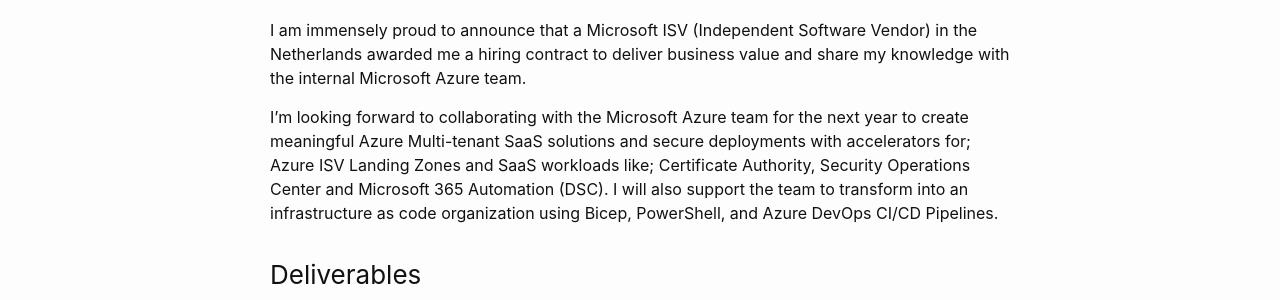
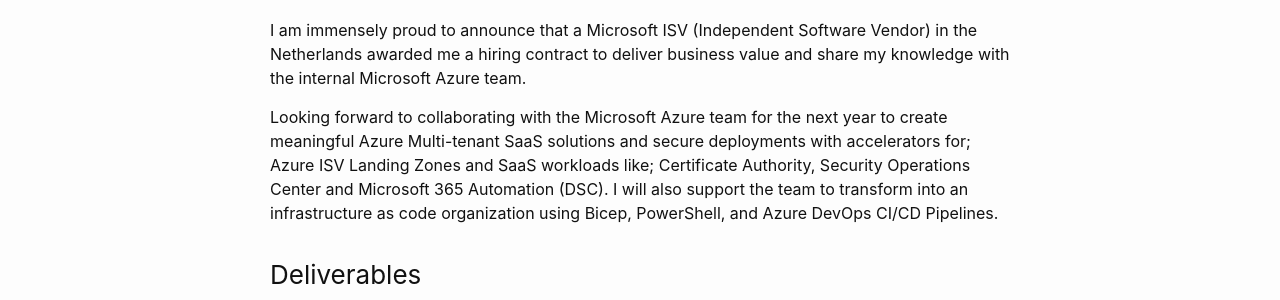
Before and after one commit to msc365/msc365.github.io, a Jekyll site: the page built from _posts/2023-02-02-assignment-isv-landingzones.md, in a window 1280 px wide. Shown: the part 345-645 px from the top of the page. Built offline with Jekyll 4.4.1, drawn with Linux system fonts in a browser that asks for light colours.

Commit message:
Fixed some typos

```diff
--- a/_posts/2023-02-02-assignment-isv-landingzones.md
+++ b/_posts/2023-02-02-assignment-isv-landingzones.md
@@ -9,7 +9,7 @@
 
 I am immensely proud to announce that a Microsoft ISV (Independent Software Vendor) in the Netherlands awarded me a hiring contract to deliver business value and share my knowledge with the internal Microsoft Azure team.
 
-I'm looking forward to collaborating with the Microsoft Azure team for the next year to create meaningful Azure Multi-tenant SaaS solutions and secure deployments with accelerators for; Azure ISV Landing Zones and SaaS workloads like; Certificate Authority, Security Operations Center and Microsoft 365 Automation (DSC). I will also support the team to transform into an infrastructure as code organization using Bicep, PowerShell, and Azure DevOps CI/CD Pipelines.
+Looking forward to collaborating with the Microsoft Azure team for the next year to create meaningful Azure Multi-tenant SaaS solutions and secure deployments with accelerators for; Azure ISV Landing Zones and SaaS workloads like; Certificate Authority, Security Operations Center and Microsoft 365 Automation (DSC). I will also support the team to transform into an infrastructure as code organization using Bicep, PowerShell, and Azure DevOps CI/CD Pipelines.
 
 ### Deliverables
 
```
